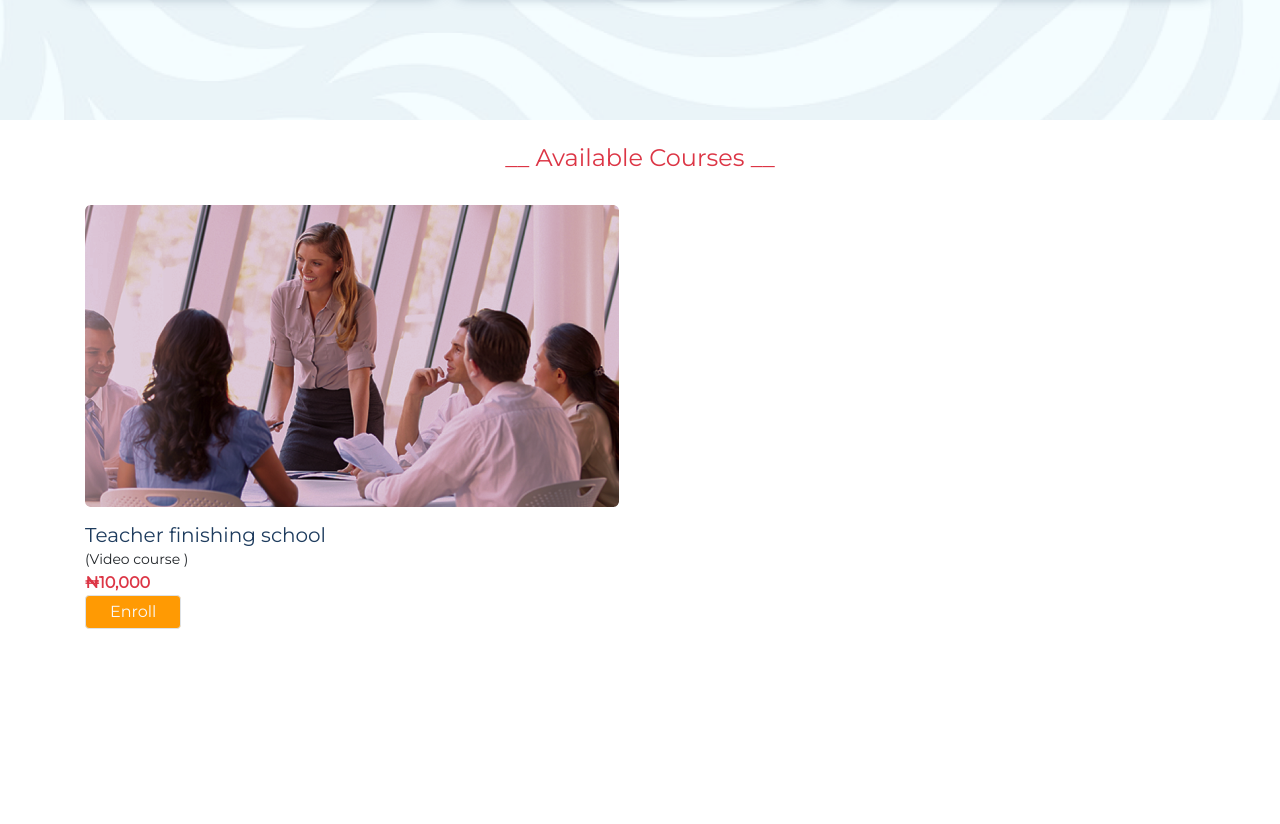
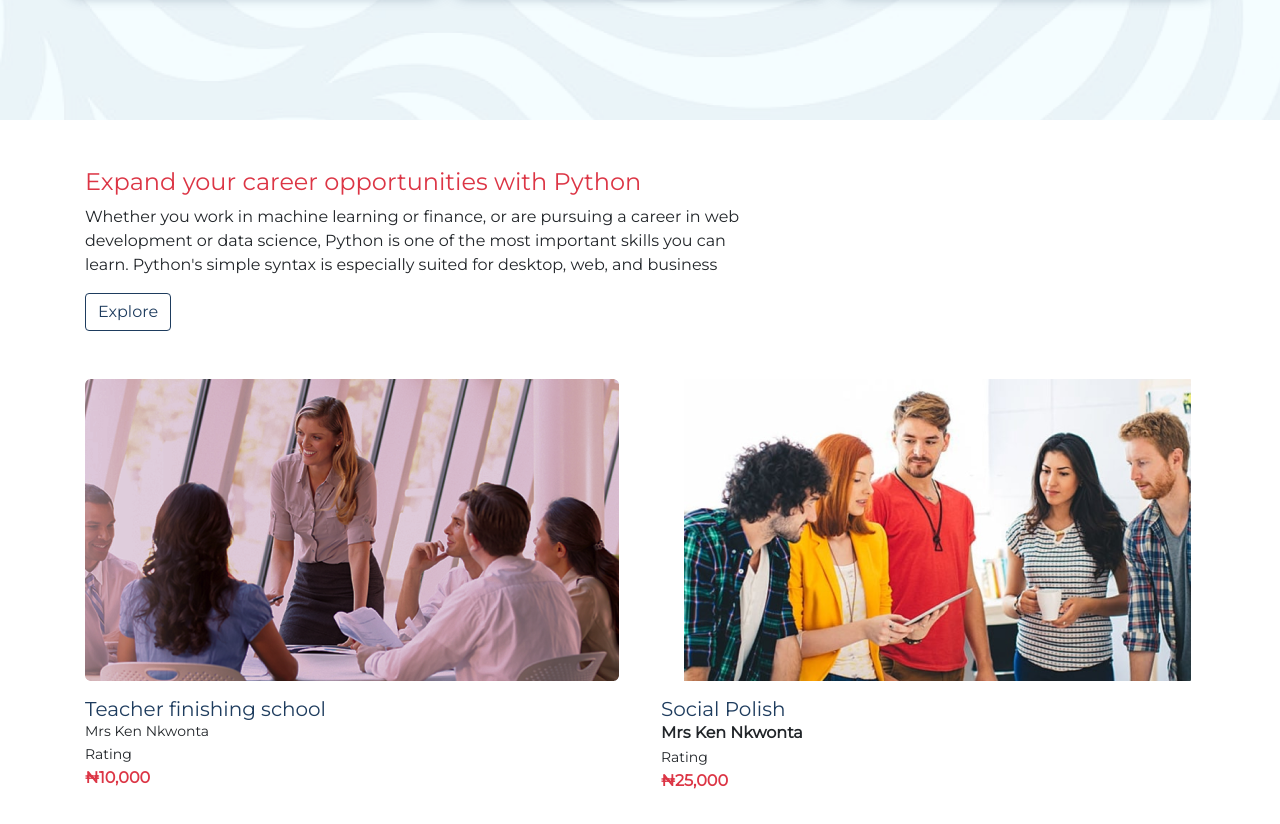
Before and after one commit to buezrico/mindspire, a Next.js app: page / in a window 1280 px wide. Shown: the part 720-1544 px from the top of the page. Built offline with nearby package versions, Linux system fonts and the light colour scheme.

Commit message:
working on courses-section

```diff
--- a/src/components/Navbar.tsx
+++ b/src/components/Navbar.tsx
@@ -2,7 +2,7 @@ import React from "react";
 
 const Navbar = () => {
   return (
-    <nav className="nav bg-white">
+    <nav className="nav">
       <div className="container d-flex justify-content-between">
         <button className="btn">
           <a href="#">
--- a/src/pages/index.tsx
+++ b/src/pages/index.tsx
@@ -67,23 +67,62 @@ export default function Home() {
           </div>
 
           <div className="course-section">
-            <h4 className="text-danger text-center p-4">
-              __ Available Courses __
-            </h4>
+            <div className="container">
+              <div className="course-section-title">
+                <h4 className="text-danger">
+                  Expand your career opportunities with Python
+                </h4>
+                <p>
+                  Whether you work in machine learning or finance, or are
+                  pursuing a career in web development or data science, Python
+                  is one of the most important skills you can learn. Python's
+                  simple syntax is especially suited for desktop, web, and
+                  business
+                </p>
+                <button className="btn-outline-secondary btn">Explore</button>
+              </div>
 
-            <div className="courses container">
-              <div className="left">
-                <img src="/images/course1.png" className="img-fluid" alt="" />
-                <h5 className="text-secondary mt-3 mb-0">
-                  Teacher finishing school
-                </h5>
-                <small className="mb-2 mt-2">(Video course )</small>
-                <strong className="text-danger d-block">&#8358;10,000</strong>
-                <button className="btn-primary border rounded text-light py-1 px-4">
-                  Enroll
-                </button>
+              <div className="courses">
+                <div className="course">
+                  <div className="course">
+                    <img
+                      src="/images/course1.png"
+                      className="img-fluid"
+                      alt=""
+                    />
+                    <h5 className="text-secondary mt-3 mb-0">
+                      Teacher finishing school
+                    </h5>
+                    <small className="d-block">Mrs Ken Nkwonta</small>
+                    <small className="mb-2 mt-2">Rating</small>
+                    <strong className="text-danger d-block">
+                      &#8358;10,000
+                    </strong>
+                    {/* <button className="btn-primary border rounded text-light py-1 px-4">
+                      Enroll Now
+                    </button> */}
+                  </div>
+                </div>
+
+                <div className="course">
+                  <div className="course">
+                    <img
+                      src="/images/course2.png"
+                      className="img-fluid"
+                      alt=""
+                    />
+                    <h5 className="text-secondary mt-3 mb-0">Social Polish</h5>
+                    <strong className="d-block">Mrs Ken Nkwonta</strong>
+                    <small className="mb-2 mt-2">Rating</small>
+                    <strong className="text-danger d-block">
+                      &#8358;25,000
+                    </strong>
+                    {/* <button className="btn-primary border rounded text-light py-1 px-4">
+                      Enroll Now
+                    </button> */}
+                  </div>
+                </div>
               </div>
-              <div className="right"></div>
             </div>
           </div>
         </main>
--- a/src/styles/globals.scss
+++ b/src/styles/globals.scss
@@ -151,7 +151,20 @@ a {
     }
   }
   .course-section {
-    height: 100vh;
+    height: 100%;
+    min-height: 100vh;
     background: white;
+    padding: 3rem 0;
+
+    &-title {
+      width: 100%;
+      max-width: 60%;
+      margin-bottom: 3rem;
+    }
+
+    .courses {
+      display: flex;
+      justify-content: space-between;
+    }
   }
 }
```
